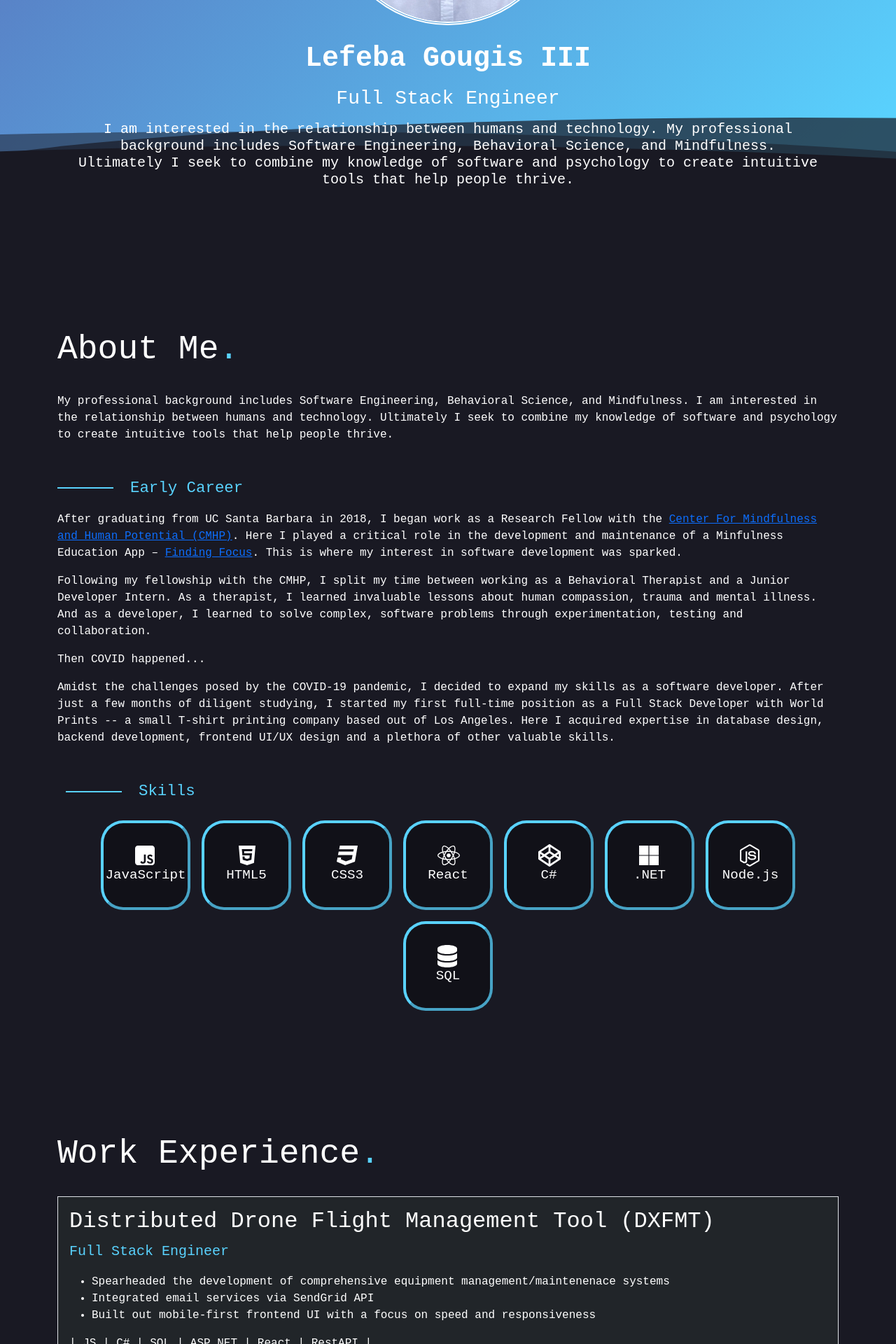
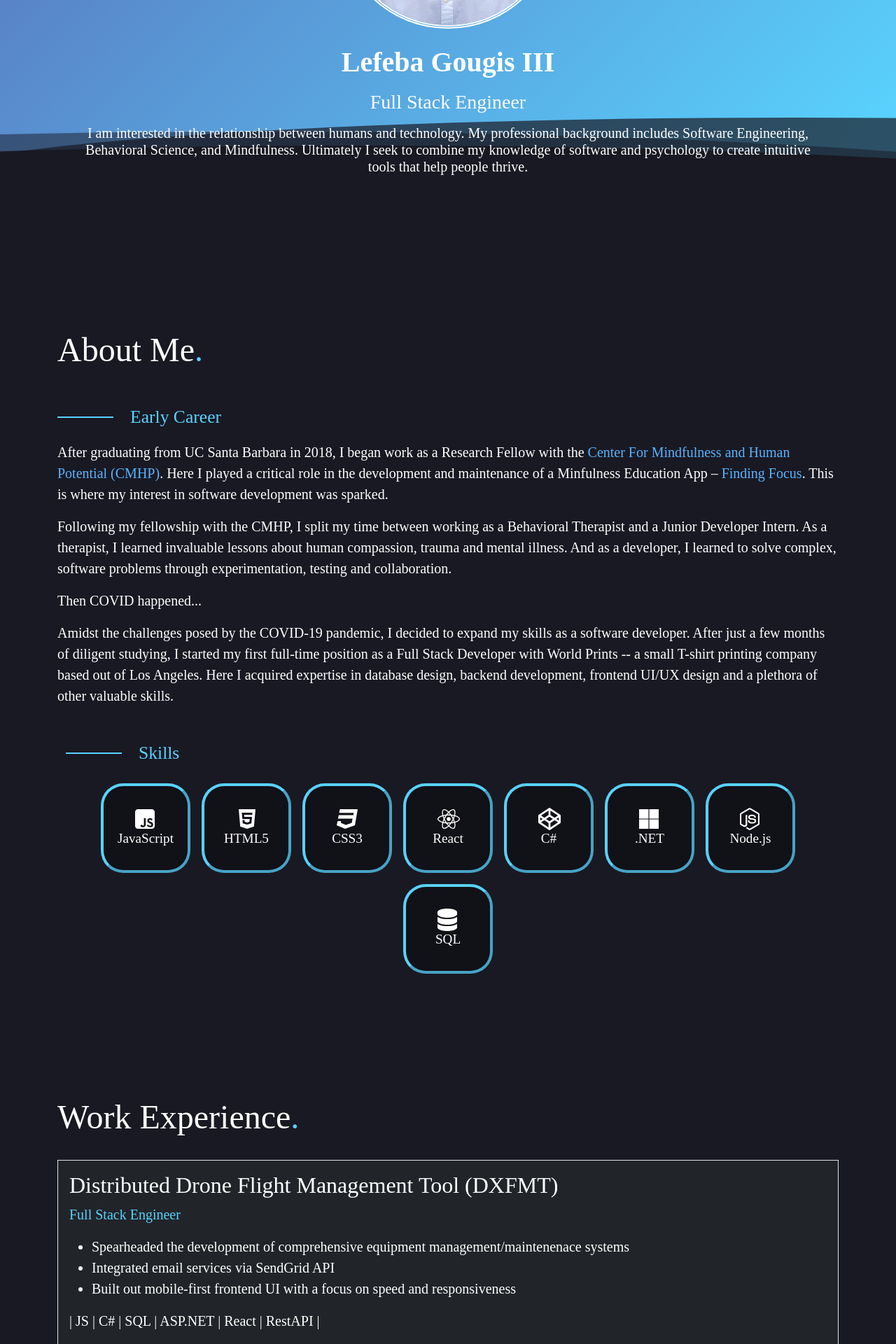
Before and after one commit to gougisle/portfolio-website, a React (Create React App) app: page / in a window 1280 px wide. Shown: the part 440-2360 px from the top of the page at 70% size. Built offline with nearby package versions, Linux system fonts and the light colour scheme.

Commit message:
adjusted font style and color of anchortags

```diff
--- a/src/App.scss
+++ b/src/App.scss
@@ -1,4 +1,6 @@
 $neon-blue: #59d2fe;
+$neon-blue-link: rgb(88, 180, 255);
+
 $neon-blue-active: #59d2fec1;
 $dark-blue: #191923;
 $darker-blue: #111118;
@@ -6,9 +8,13 @@ $egg-shell: #f5f5db;
 
 .App {
   color: white;
-  font-family: monospace;
+  font-family: "Times New Roman", Times, serif;
   span.neon-text {
     color: $neon-blue;
+  }
+  a {
+    text-decoration: none;
+    color: $neon-blue-link;
   }
 }
 
--- a/src/components/PublicNavbar.jsx
+++ b/src/components/PublicNavbar.jsx
@@ -16,7 +16,7 @@ export default function PublicNavbar() {
           expand="lg"
           bg="dark"
           data-bs-theme="dark"
-          className="bg-body-tertiary public-navbar"
+          className="public-navbar"
         >
           <Container>
             <Navbar.Brand>
--- a/src/content/publicContent.js
+++ b/src/content/publicContent.js
@@ -65,7 +65,7 @@ const PROJECTS_ARR = [
     ],
     highlights: [
       "Conducted QA testing on Mindfulness application ensuring reliability of new features across multiple devices",
-      "Created surveys and questionnaires, to collect actionable user-feedback about the UI/UX",
+      "Created surveys and questionnaires, to collect actionable user-feedback about the frontend UI/UX",
     ],
   },
 ];
--- a/src/styles/sectionneonheader.scss
+++ b/src/styles/sectionneonheader.scss
@@ -5,7 +5,7 @@
     background-color: #59d2fe;
   }
   .title {
-    font-size: 1.4rem;
+    font-size: 1.6rem;
     display: inline;
     color: #59d2fe;
   }
--- a/src/views/AboutMe.jsx
+++ b/src/views/AboutMe.jsx
@@ -14,15 +14,7 @@ export default function AboutMeView() {
             About Me<span className="neon-text">.</span>
           </h1>
           <div className="view-main-content">
-            {" "}
-            <div className="about-me-intro">
-              My professional background includes Software Engineering,
-              Behavioral Science, and Mindfulness. I am interested in the
-              relationship between humans and technology. Ultimately I seek to
-              combine my knowledge of software and psychology to create
-              intuitive tools that help people thrive.
-            </div>
-            <div className="about-me-professional">
+            <div className="about-me-professional fs-5">
               {" "}
               <SectionNeonHeader title={"Early Career"} />
               <p>
--- a/src/views/Introduction.jsx
+++ b/src/views/Introduction.jsx
@@ -5,7 +5,7 @@ import "../styles/introductionstyles.scss";
 
 export default function Introduction() {
   const imageStyles = {
-    width: "20rem",
+    width: "60%",
     borderRadius: "50%",
     border: "5px double white",
     borderColor: "white",
--- a/src/views/WorkExperience.jsx
+++ b/src/views/WorkExperience.jsx
@@ -13,7 +13,7 @@ export default function WorkExperience() {
             <span className="neon-text fs-5">{item.title}</span>
           </p>
           <p>
-            <ul>
+            <ul className="fs-5">
               {item.highlights.map((h) => (
                 <li>{h}</li>
               ))}
@@ -21,7 +21,7 @@ export default function WorkExperience() {
 
             {item.workDescription}
           </p>
-          <p className="text-start">
+          <p className="text-start fs-5">
             {" | "}
             {item.skills.map((s) => s + " | ")}
           </p>
```
